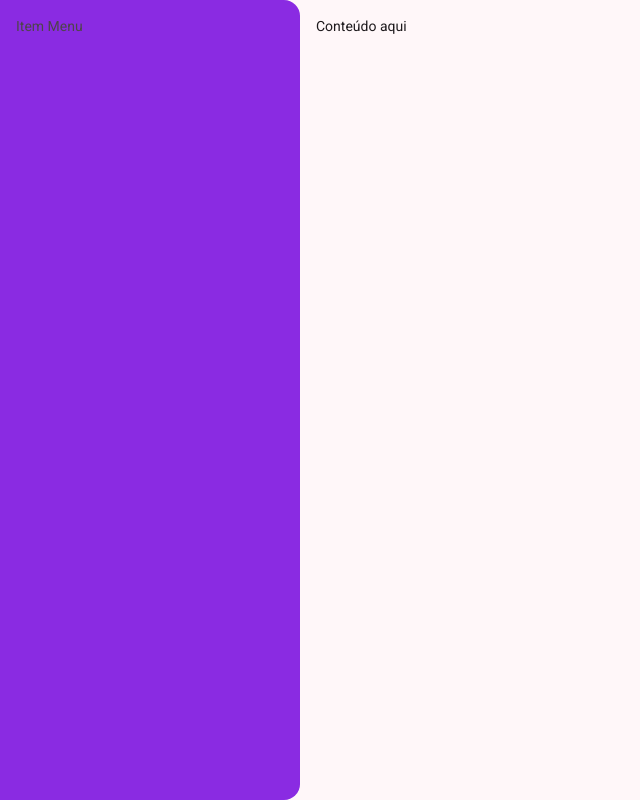
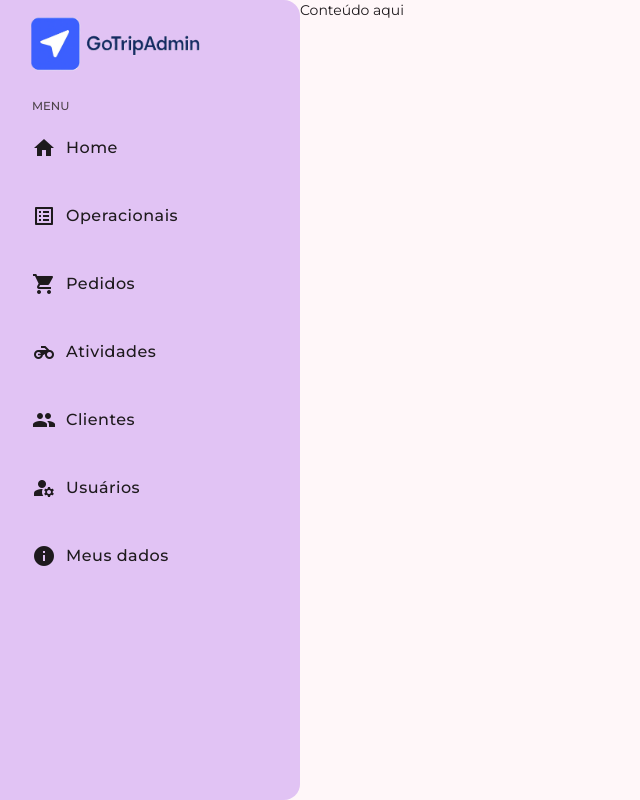
Before and after one commit to leonardopk/GoTripAdmin, an Angular app: page / in a window 1280 px wide. Shown: the whole page, without its empty margins (0-640 px from the left). Built offline with nearby package versions, Linux system fonts and the light colour scheme.

Commit message:
personalizei o menu lateral
Coloquei os ícones, textos e opções no menu lateral do Angular Material

```diff
--- a/src/app/app-module.ts
+++ b/src/app/app-module.ts
@@ -17,6 +17,8 @@ import { SidebarComponent } from './layout/sidebar/sidebar.component';
 import { HeaderComponent } from './layout/header/header.component';
 import { MatSidenavModule } from '@angular/material/sidenav';
 import { MatIconModule } from '@angular/material/icon';
+import { MatListModule } from '@angular/material/list';
+import { RouterModule } from '@angular/router';
 
 @NgModule({
   declarations: [
@@ -38,7 +40,9 @@ import { MatIconModule } from '@angular/material/icon';
     BrowserModule,
     AppRoutingModule,
     MatSidenavModule,
-    MatIconModule
+    MatIconModule,
+    MatListModule,
+    RouterModule
   ],
   providers: [
     provideBrowserGlobalErrorListeners()
--- a/src/app/layout/header/header.component.html
+++ b/src/app/layout/header/header.component.html
@@ -1,5 +1,5 @@
 <header>
-    <div class="toggle-menu-cont">
+    <div class="toggle-menu-cont b-radius-10">
         <mat-icon>menu</mat-icon>
     </div>
 </header>
--- a/src/app/layout/sidebar/sidebar.component.html
+++ b/src/app/layout/sidebar/sidebar.component.html
@@ -1,34 +1,52 @@
 <!-- SIDENAV ANGULAR MATERIAL -->
 <mat-sidenav-container>
-    <mat-sidenav [(opened)]="sidenavOpened" mode="side">Item Menu</mat-sidenav>
+
+    <mat-sidenav [(opened)]="sidenavOpened" mode="side">
+
+        <div class="logo">
+            <img src="/images/logo.png" alt="">
+        </div>
+
+        <h5>MENU</h5>
+
+        <mat-list>
+            <mat-list-item class="b-radius-10">
+                <mat-icon>home</mat-icon>
+                <span>Home</span>
+            </mat-list-item>
+
+            <mat-list-item class="b-radius-10">
+                <mat-icon>list_alt_check</mat-icon>
+                <span>Operacionais</span>
+            </mat-list-item>
+
+            <mat-list-item class="b-radius-10">
+                <mat-icon>shopping_cart</mat-icon>
+                <span>Pedidos</span>
+            </mat-list-item>
+
+            <mat-list-item class="b-radius-10">
+                <mat-icon>motorcycle</mat-icon>
+                <span>Atividades</span>
+            </mat-list-item>
+
+            <mat-list-item class="b-radius-10">
+                <mat-icon>group</mat-icon>
+                <span>Clientes</span>
+            </mat-list-item>
+
+            <mat-list-item class="b-radius-10">
+                <mat-icon>manage_accounts</mat-icon>
+                <span>Usuários</span>
+            </mat-list-item>
+
+            <mat-list-item class="b-radius-10">
+                <mat-icon>info</mat-icon>
+                <span>Meus dados</span>
+            </mat-list-item>
+        </mat-list>
+    </mat-sidenav>
+
     <mat-sidenav-content>Conteúdo aqui</mat-sidenav-content>
+
 </mat-sidenav-container>
-
-<!--
-<div class="logo">
-    <img src="/images/logo.png" alt="">
-</div>
-<h5>Menu</h5>
-<ul class="nav-list">
-    <li>
-        <span class="menu-item-icon"></span>
-        <span class="menu-item-text">Usuários</span>
-    </li>
-    <li>
-        <span class="menu-item-icon"></span>
-        <span class="menu-item-text">Clientes</span>
-    </li>
-    <li>
-        <span class="menu-item-icon"></span>
-        <span class="menu-item-text">Atividades</span>
-    </li>
-    <li>
-        <span class="menu-item-icon"></span>
-        <span class="menu-item-text">Pedidos</span>
-    </li>
-    <li>
-        <span class="menu-item-icon"></span>
-        <span class="menu-item-text">Operacionais</span>
-    </li>
-</ul>
--->
--- a/src/app/layout/sidebar/sidebar.component.scss
+++ b/src/app/layout/sidebar/sidebar.component.scss
@@ -3,11 +3,35 @@ mat-sidenav-container {
   width: 100vw;
 }
 
-mat-sidenav, mat-sidenav-content {
+.logo {
+  width: 200px;
+}
+
+.logo img {
+  width: 100%;
+}
+
+mat-sidenav {
   padding: 16px;
 }
 
 mat-sidenav {
-  background-color: blueviolet;
+  background-color: rgba(137, 43, 226, 0.253);
   width: 300px;
+  display: flex;
 }
+
+h5 {
+  padding-left: 16px;
+  font-weight: 500;
+  margin-bottom: 0;
+}
+
+mat-list-item {
+  margin-bottom: 20px;
+}
+
+mat-list-item:hover {
+  background-color: aquamarine;
+  cursor: pointer;
+}
--- a/src/styles.scss
+++ b/src/styles.scss
@@ -5,6 +5,9 @@
 // Learn more about theming and how to use it for your application's
 // custom components at https://material.angular.dev/guide/theming
 @use '@angular/material' as mat;
+
+@import url('https://fonts.googleapis.com/css2?family=Montserrat:ital,wght@0,100..900;1,100..900&display=swap');
+
 
 html {
   @include mat.theme((
@@ -32,8 +35,22 @@ body {
 
   // Reset the user agent margin.
   margin: 0;
+
+  font-family: "Montserrat", sans-serif;
 }
 /* You can add global styles to this file, and also import other style files */
 
 html, body { height: 100%; }
-body { margin: 0; font-family: Roboto, "Helvetica Neue", sans-serif; }
+body { margin: 0; font-family: "Montserrat", sans-serif; }
+
+mat-sidenav .mat-mdc-list-item-unscoped-content.mdc-list-item__primary-text {
+  display: flex !important;
+  align-items: center !important;
+  gap: 10px;
+  font-family: "Montserrat", sans-serif;
+  font-weight: 500;
+}
+
+.b-radius-10 {
+  border-radius: 10px !important;
+}
```
